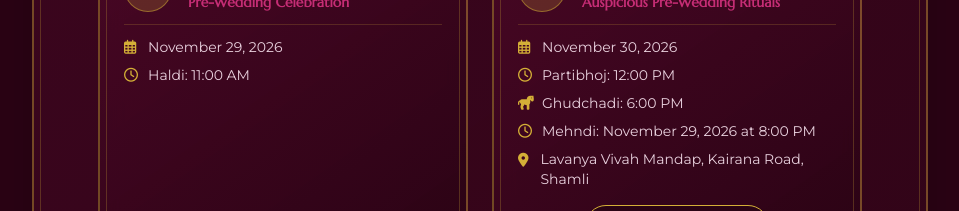
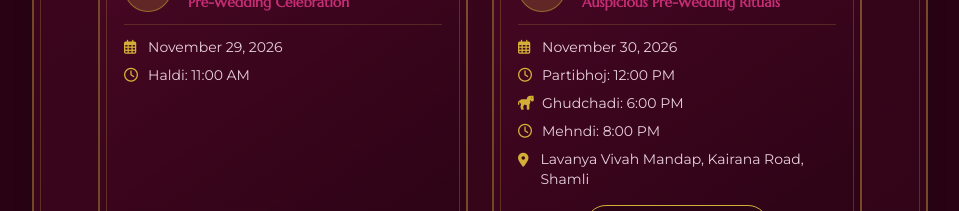
Before and after one commit to kamalup-dev/kashi, a plain HTML site: page index.html in a window 1280 px wide. Shown: the part 1360-1571 px from the top of the page, without its empty margins (160-1119 px from the left). Drawn offline with nearby package versions, Linux system fonts and the light colour scheme; no server answers.

Commit message:
fixed mehndi date

```diff
--- a/index.html
+++ b/index.html
@@ -454,7 +454,7 @@
                 <p class="flex items-center"><i class="far fa-calendar-alt w-6 text-royal-gold"></i> November 30, 2026</p>
                 <p class="flex items-center"><i class="far fa-clock w-6 text-royal-gold"></i> Partibhoj: 12:00 PM</p>
                 <p class="flex items-center"><i class="fas fa-horse w-6 text-royal-gold"></i> Ghudchadi: 6:00 PM</p>
-                <p class="flex items-center"><i class="far fa-clock w-6 text-royal-gold"></i> Mehndi: November 29, 2026 at 8:00 PM</p>
+                <p class="flex items-center"><i class="far fa-clock w-6 text-royal-gold"></i> Mehndi: 8:00 PM</p>
                 <p class="flex items-start"><i class="fas fa-map-marker-alt w-6 text-royal-gold mt-1"></i> <span>Lavanya Vivah Mandap, Kairana Road, Shamli</span></p>
               </div>
               <a href="https://maps.app.goo.gl/eFWjTk9BethZzyKz7" target="_blank" rel="noopener"
```
